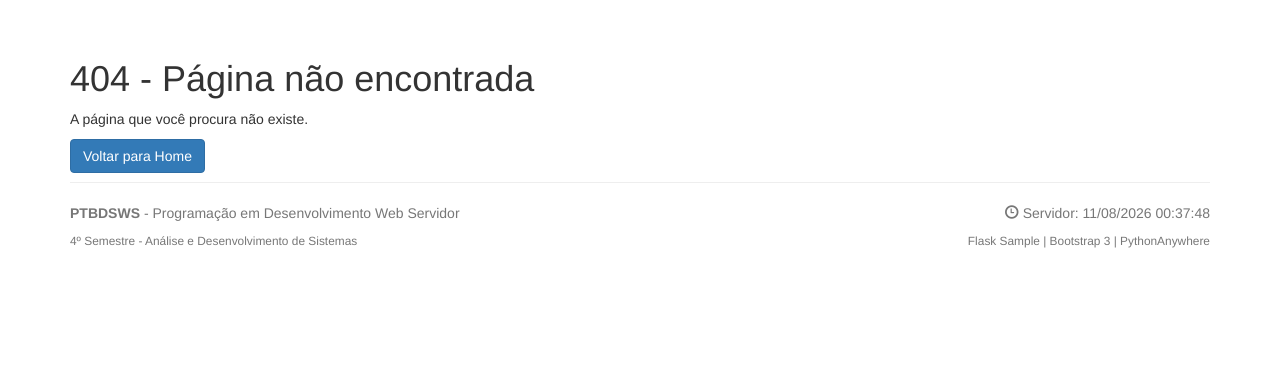
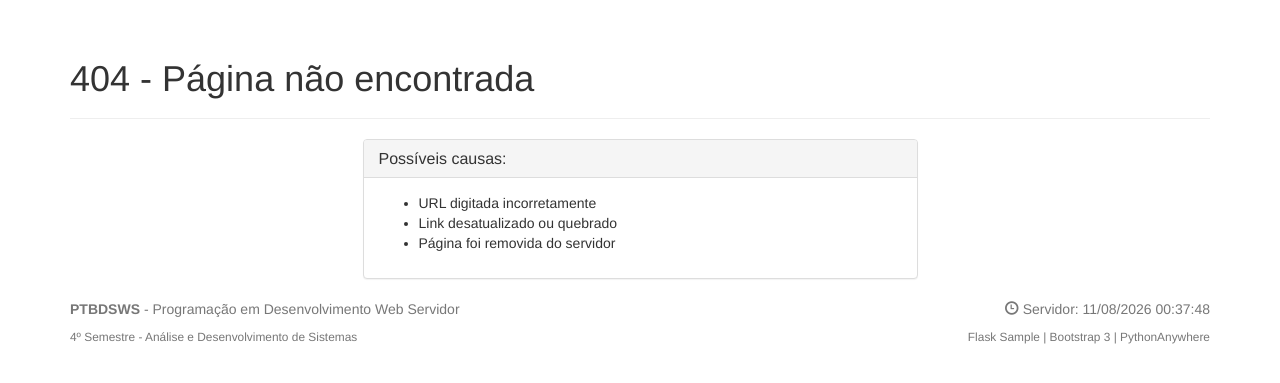
Before and after one commit to brondileticia/devweb-servidor-flask, a Flask app: template templates/404.html in a window 1280 px wide. Shown: the part 51-434 px from the top of the page. Run offline with Flask 3, Linux system fonts and the light colour scheme; the template is opened without the code that fills it: most values are stand-ins (such as "Sample title", 1, 10 or a date in 2020); some libraries are stand-ins or nearby versions.

Commit message:
update: avaliação contínua 04, templates

```diff
--- a/templates/404.html
+++ b/templates/404.html
@@ -1,11 +1,37 @@
 {% extends "base.html" %}
 
-{% block title %}Flasky - Página não encontrada{% endblock %}
+{% block title %}PTBDSWS - Página não encontrada{% endblock %}
 
 {% block page_content %}
 <div class="page-header">
     <h1>404 - Página não encontrada</h1>
-    <p>A página que você procura não existe.</p>
-    <a href="/" class="btn btn-primary">Voltar para Home</a>
+</div>
+
+<div class="row">
+    <div class="col-md-6 col-md-offset-3">
+        <div class="alert alert-danger text-center">
+            <span class="glyphicon glyphicon-exclamation-sign" style="font-size: 48px;"></span>
+            <h2>Oops!</h2>
+            <p class="lead">A página que você está procurando não existe ou foi movida.</p>
+            <hr>
+            <p>Verifique se a URL está correta ou volte para a página inicial.</p>
+            <a href="/" class="btn btn-primary btn-lg">
+                <span class="glyphicon glyphicon-home"></span> Voltar para Home
+            </a>
+        </div>
+
+        <div class="panel panel-default">
+            <div class="panel-heading">
+                <h3 class="panel-title">Possíveis causas:</h3>
+            </div>
+            <div class="panel-body">
+                <ul>
+                    <li>URL digitada incorretamente</li>
+                    <li>Link desatualizado ou quebrado</li>
+                    <li>Página foi removida do servidor</li>
+                </ul>
+            </div>
+        </div>
+    </div>
 </div>
 {% endblock %}
```
